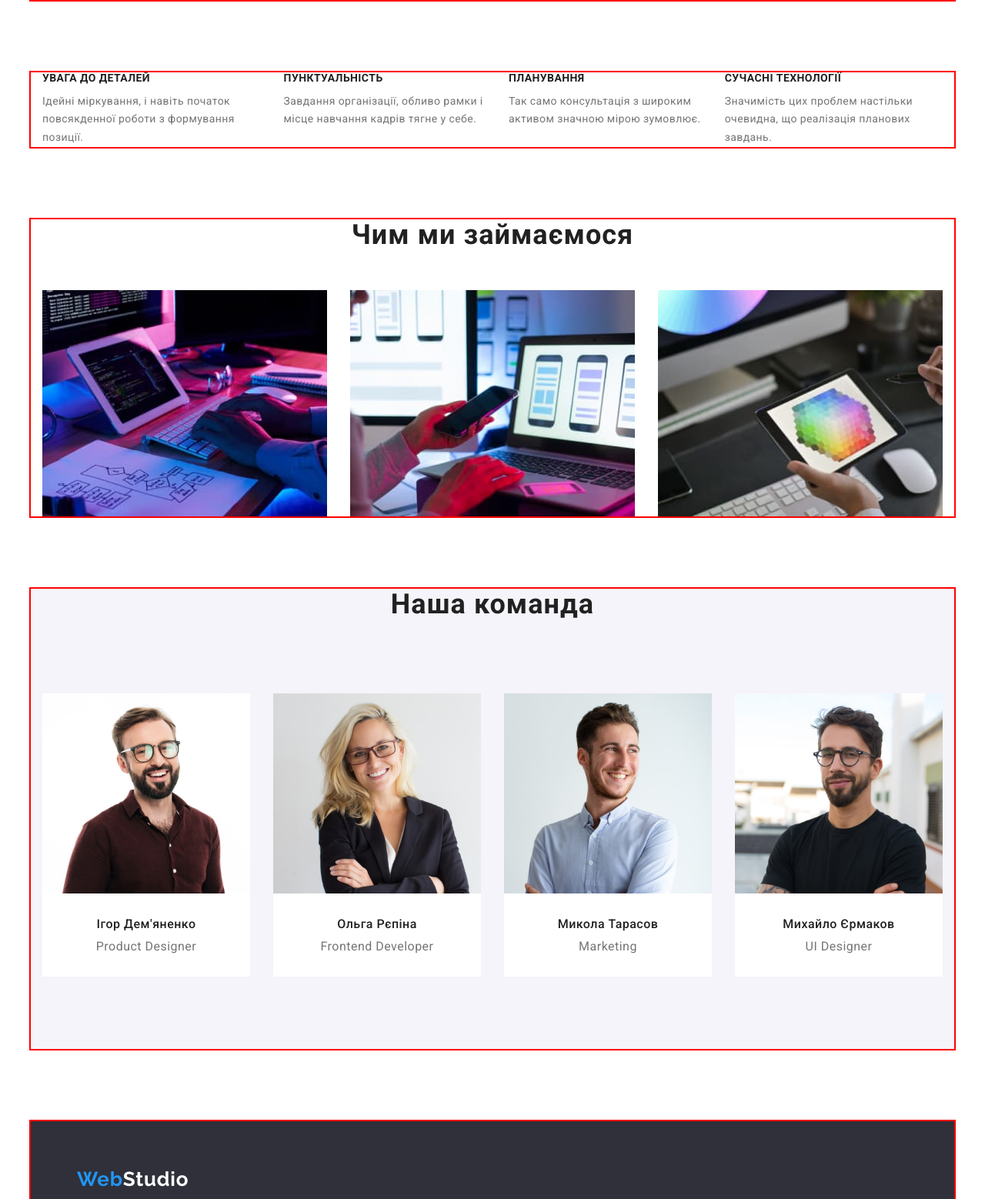
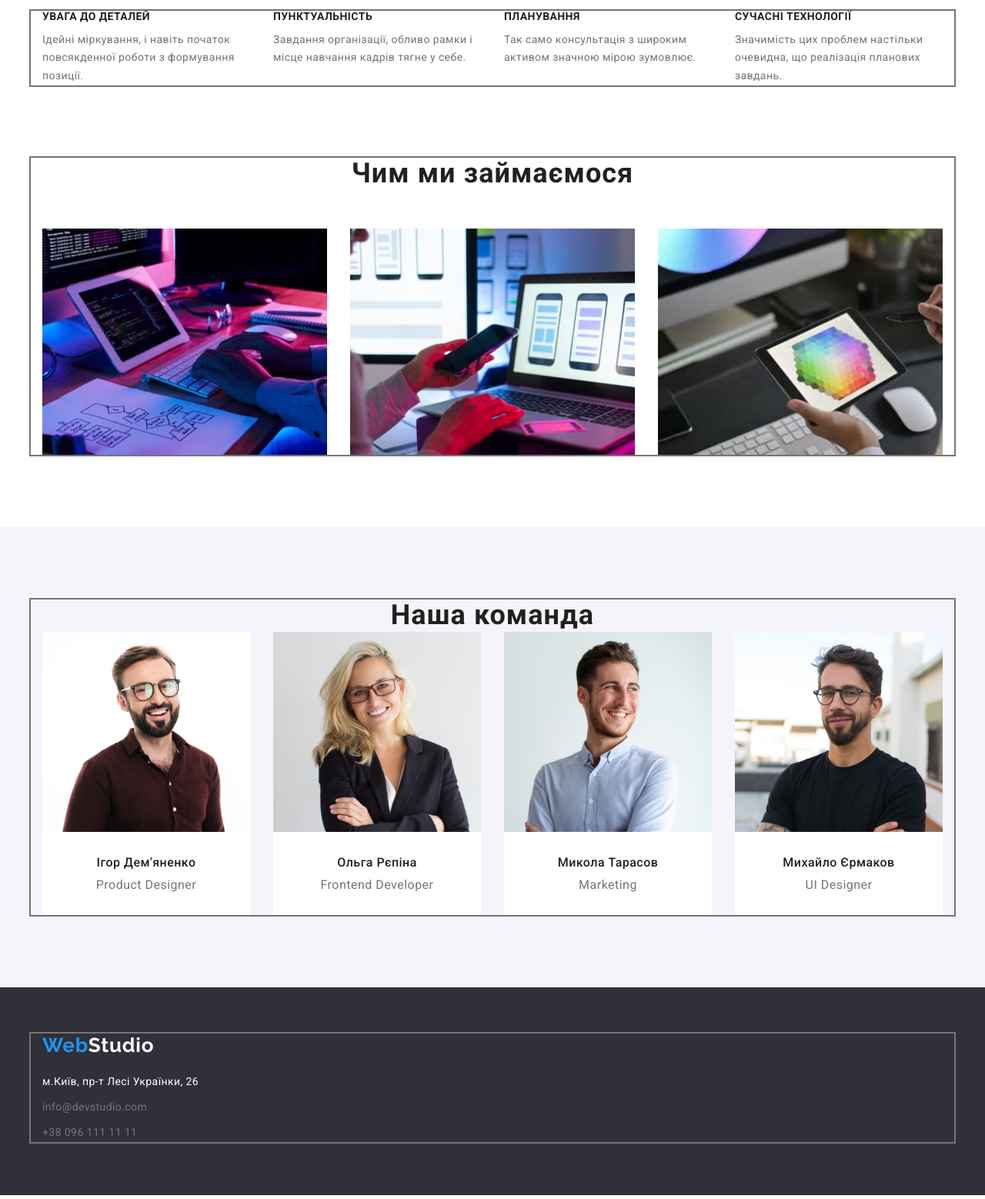
Before and after one commit to annmushka/goit-markup-hw-03, a plain HTML site: page index.html in a window 1280 px wide. Shown: the part 762-2320 px from the top of the page at 77% size. Drawn offline with nearby package versions, Linux system fonts and the light colour scheme.

Commit message:
upgrade flex

```diff
--- a/css/styles.css
+++ b/css/styles.css
@@ -43,7 +43,7 @@ img {
   padding-left: 15px;
   padding-right: 15px;
   margin: 0 auto;
-  outline: 2px solid red;
+  outline: 2px solid;
 }
 /* ------------------HEADER ---------------------------> */
 .page-header {
@@ -139,8 +139,6 @@ img {
 
 /* ------------------HERO ---------------------------> */
 .hero-content {
-    background-color: var(--background-color-hero);
-    padding: 280px 100px 200px;
     text-align: center;
     flex-grow: 1;
 }
@@ -156,6 +154,11 @@ img {
     text-transform: uppercase;
 }
 
+.hero {
+background-color: var(--background-color-hero);
+    padding-bottom: 200px;
+    padding-top: 200px;
+}
 
 
 /* Button */
@@ -208,6 +211,10 @@ img {
 }
 .section-photo {
 gap: 30px;
+ }
+
+.item-section {
+    width: 270px;
 }
 
 
@@ -220,15 +227,16 @@ gap: 30px;
 
 /* ------------------WORK ---------------------------> */
 .work {
-    padding-bottom: 94px 0px;
+    padding-bottom: 94px;
 }
 .work-photo {
     display: flex;
     gap: 30px;
 }
 
+
 .work-title {
-    padding-bottom: 50px;
+    margin-bottom: 50px;
     color: var(--title-text-color);
     font-weight: 700;
     font-size: 36px;
@@ -241,29 +249,27 @@ gap: 30px;
 /* ------------------TEAM ---------------------------> */
 
 .team-content {
-    background-color: var(--white-color);
+
     padding: 30px 30px;
     text-align: center;
 }
 
-/* team для окремого */
-.container.color {
-background-color: var(--background-color-grey);
-}
-.list.team {
+
+.team-list {
     display: flex;
     gap: 30px;
 }
 .item-team {
     width: calc((100%-30px)/4);
     gap: 30px;
+    background-color: var(--white-color);
 }
 .team {
     padding: 94px 0px;
+    background-color: var(--background-color-grey);
 }
 
 .about-team {
-    background-color: var(--background-color-team);
     color: var(--title-text-color);
 
 
@@ -294,11 +300,12 @@ background-color: var(--background-color-grey);
 
 
 /* ------------------FOOTER ---------------------------> */
+.finish {
+    padding-top: 60px;
+    padding-bottom: 60px;
+    background-color: var(--background-color-finish);
+}
 
-.container.footer {
-    background-color: var(--background-color-finish);
-    padding: 60px 60px;
-}
 .contacts-item {
     margin-bottom: 9px;
 }
@@ -354,19 +361,18 @@ margin-top: 20px;
     font-size: 18px;
     line-height: 2;
     letter-spacing: 0.06em;
+    margin-bottom: 4px;
 
 }
 
 .text-portfolio {
     color: var(--primary-text-color);
     font-size: 16px;
-    line-height: 1,88;
+    line-height: 1.88;
     letter-spacing: 0.03em;
 }
 .filter-list {
-    padding-right: 512px;
-    padding-left: 512px;
-    margin-bottom: 34px;
+    margin-bottom: 50px;
     display: flex;
     align-items: center;
     gap: 8px;
@@ -384,7 +390,7 @@ margin-top: 20px;
 }
 
 .total-portfolio {
-    border: 1px solid background-color: var(--background-color-grey);
+    border: 1px solid var(--background-color-grey);
     padding: 20px 24px;
 }
 
--- a/index.html
+++ b/index.html
@@ -69,17 +69,17 @@
                 Ідейні міркування, і навіть початок повсякденної роботи з формування позиції.
               </p>
             </li>
-            <li class="itam-section">
+            <li class="item-section">
               <h3 class="section-title">Пунктуальність</h3>
               <p class="text">
                 Завдання організації, обливо рамки і місце навчання кадрів тягне у себе.
               </p>
             </li>
-            <li class="itam-section">
+            <li class="item-section">
               <h3 class="section-title">Планування</h3>
               <p class="text">Так само консультація з широким активом значною мірою зумовлює.</p>
             </li>
-            <li class="itam-section">
+            <li class="item-section">
               <h3 class="section-title">Сучасні технології</h3>
               <p class="text">
                 Значимість цих проблем настільки очевидна, що реалізація планових завдань.
@@ -115,7 +115,7 @@
       <section class="team">
         <div class="container color">
           <h2 class="about-team">Наша команда</h2>
-          <ul class="list team">
+          <ul class="list team-list">
             <li class="item-team">
               <img src="images/img1_1.jpg" alt="Фото Ігор" width="270" />
              <div class="team-content">
```
